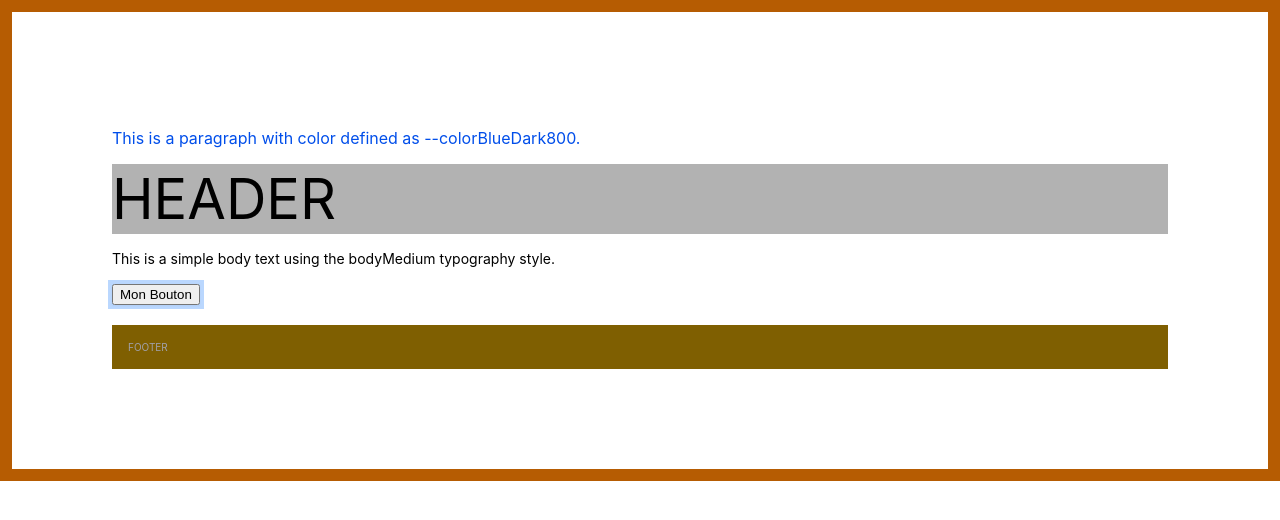
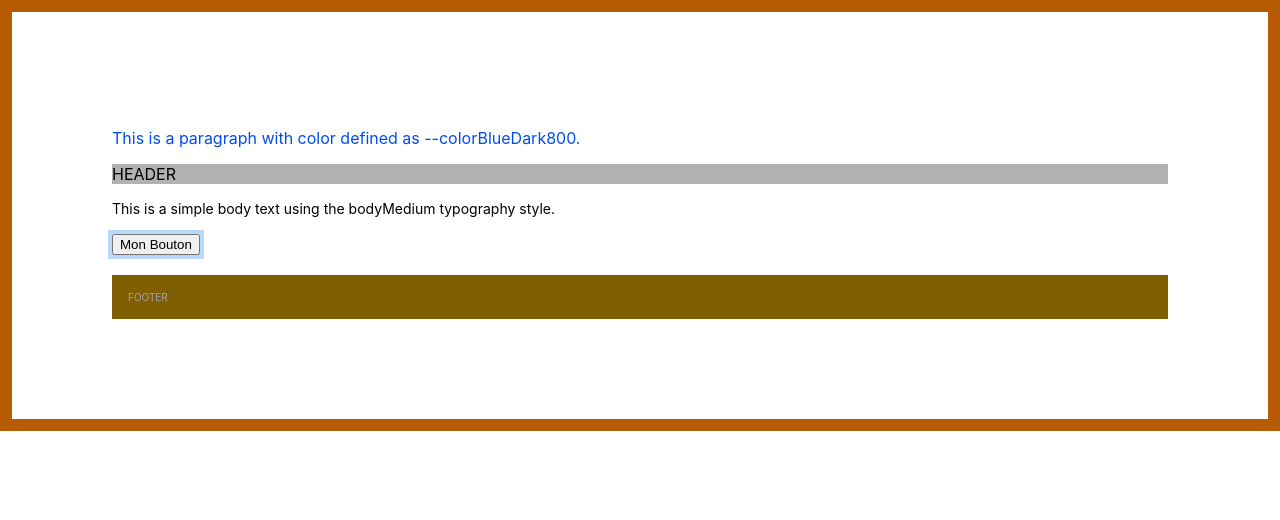
Before and after one commit to obentaala/techtalk, a React (Create React App) app: page / in a window 1280 px wide. Shown: the top 520 px of the page. Built offline with nearby package versions, Linux system fonts and the light colour scheme.

Commit message:
Updated styles and tokens

```diff
--- a/src/styles/typography.css
+++ b/src/styles/typography.css
@@ -5,7 +5,7 @@
               font-family: "Inter";
               font-style: normal;
               font-weight: 400;
-              font-size: var(--measureFontSizeFontSizeFontsize7);
+              font-size: var(--measureFontSizeFontSizeFontsize3);
               line-height: var(--measureLineHeightLineHeightLineheights0);
               letter-spacing: var(--measureLetterSpacingLetterSpacingLetterspacing0);
               text-indent: 0px;
```
